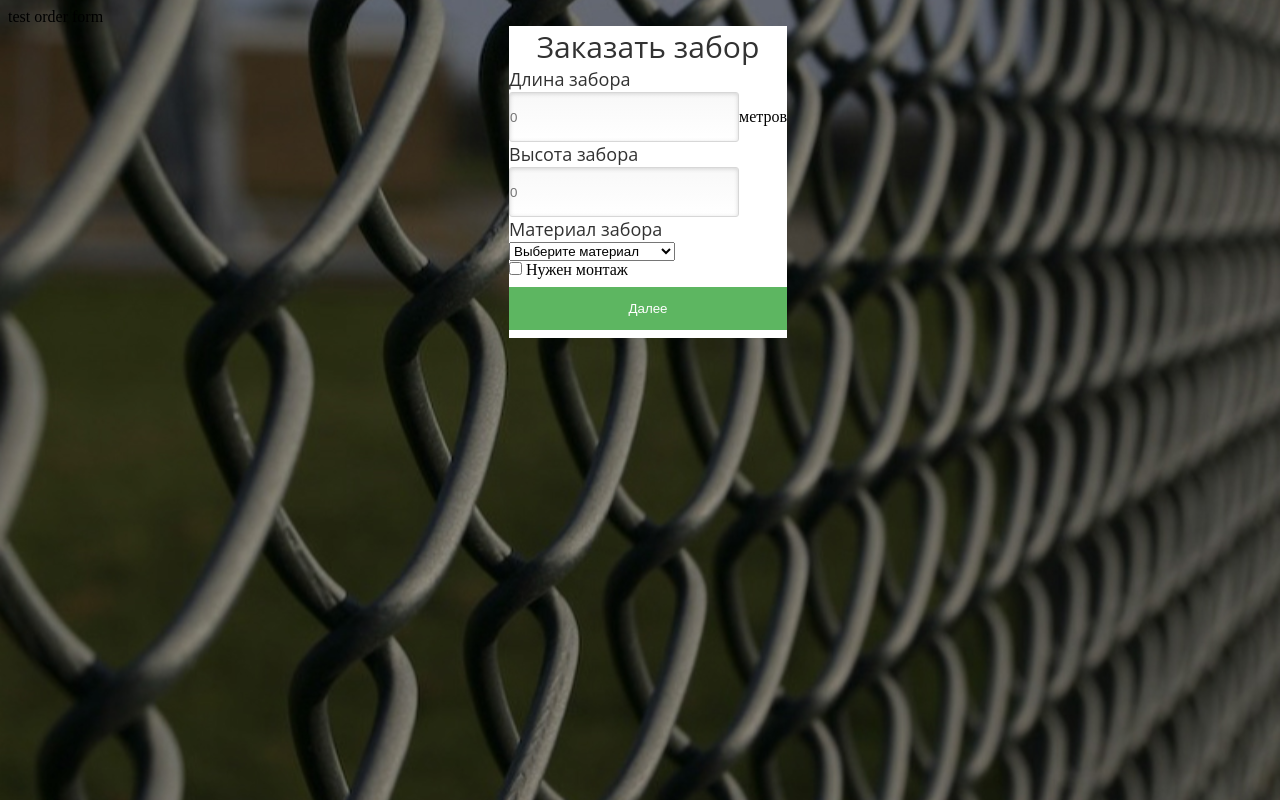
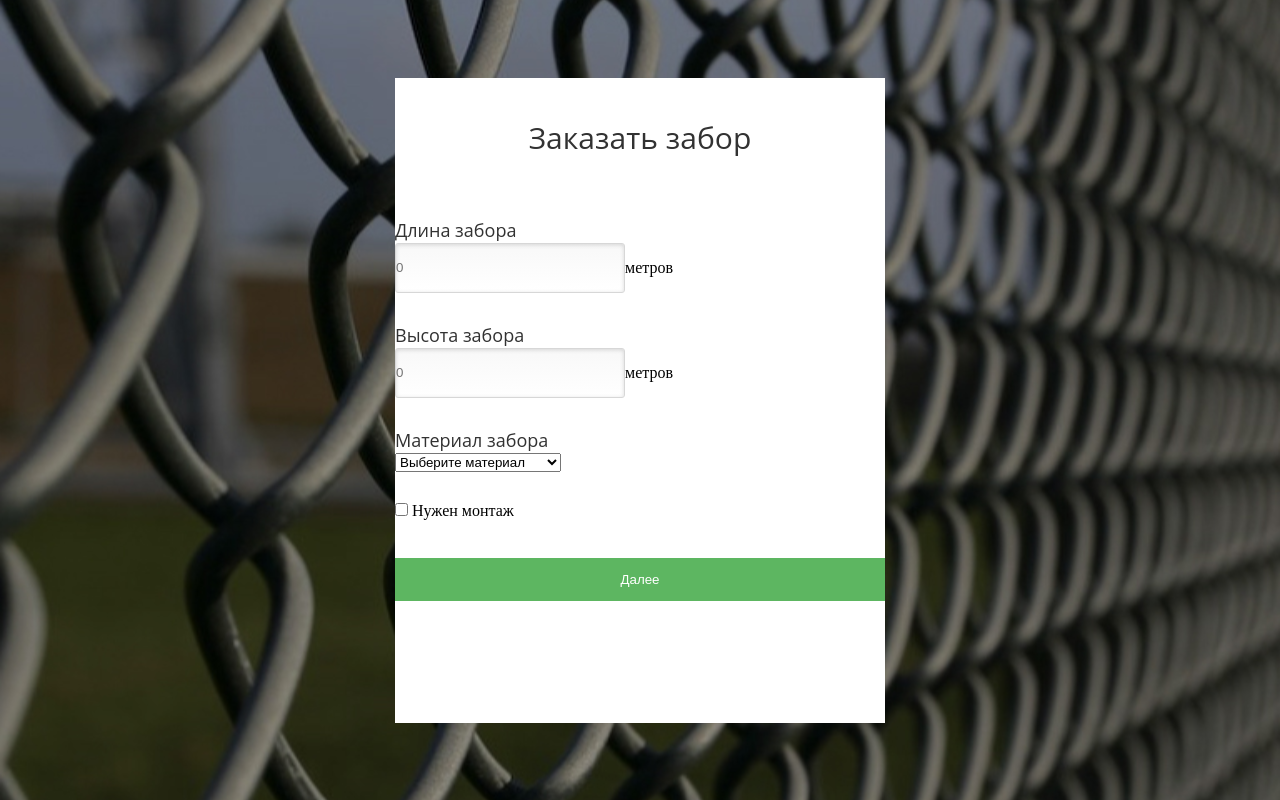
Before and after one commit to BinoTegari/test-frontend, an Angular app: page /step1 in a window 1280 px wide. Built offline with nearby package versions, Linux system fonts and the light colour scheme.

Commit message:
Борьба с версткой

```diff
--- a/src/app/app.component.html
+++ b/src/app/app.component.html
@@ -1,41 +1 @@
-test
 <router-outlet></router-outlet>
-
-
-<!-- <div class="container">
-  <form action="">
-  <div class="fence_detail">
-    <h3>Заказать забор</h3>
-    <ul>
-      <div class="block_input">
-      <li>
-        <label for="fence">Длина забора</label><br>
-        <input type="text" placeholder="0" id="fence">метров
-      </li>
-      <li>
-        <label for="heigth_fence">Высота забора</label><br>
-        <input type="text" placeholder="0" id="heigth_fence" >
-      </li>
-
-      <li>
-        <label for="material_fence">Материал забора</label><br>
-        <select name="material" size="1">
-          <option selected>Выберите материал</option>
-          <option>профнастил 400₽ за м² </option>
-          <option>модули 500₽ за м²</option>
-          <option>бетон 700₽ за м²</option>
-          <option>сетка 200₽ за м²</option>
-        </select>
-      </li>
-      <li>
-        <input type="checkbox"  name="need_install"> Нужен монтаж
-      </li>
-
-    <div class="clearfix">
-        <button type="submit" class="nextbtn">ДАЛЕЕ</button>
-    </div>
-    </div>
-    </ul>
-  </div>
-  </form>
-</div> -->
--- a/src/app/order-form/components/order-fence-detail/order-fence-detail.component.html
+++ b/src/app/order-form/components/order-fence-detail/order-fence-detail.component.html
@@ -1,21 +1,21 @@
-
 <div class="container">
     <form action="">
         <div class="fence_detail">
-      <h3>Заказать забор</h3>
+            <span class="head-title">Заказать забор</span>
             <ul>
-        <div class="block_input">
                 <li>
+                    <div style="margin: 0 auto;">
                     <label for="fence">Длина забора</label><br>
-          <input type="text" placeholder="0" id="fence">метров
+                    <input type="text" placeholder="0" id="fence"><span>метров</span>
+                    </div>
                 </li>
                 <li>
                     <label for="heigth_fence">Высота забора</label><br>
-          <input type="text" placeholder="0" id="heigth_fence" >
+                    <input type="text" placeholder="0" id="heigth_fence"><span>метров</span>
                 </li>
 
                 <li>
-          <label for="material_fence">Материал забора</label><br>
+                    <label for="material">Материал забора</label><br>
                     <select name="material" size="1">
                         <option selected>Выберите материал</option>
                         <option>профнастил 400₽ за м² </option>
@@ -25,12 +25,11 @@
                     </select>
                 </li>
                 <li>
-          <input type="checkbox"  name="need_install"> Нужен монтаж
+                    <input type="checkbox" name="need_install"> Нужен монтаж
                 </li>
 
-      <div class="clearfix">
+                <div class="nextbtn">
                     <button [routerLink]="['/step2']">Далее</button>
-      </div>
                 </div>
             </ul>
         </div>
--- a/src/app/order-form/components/order-fence-detail/order-fence-detail.component.scss
+++ b/src/app/order-form/components/order-fence-detail/order-fence-detail.component.scss
@@ -1,33 +1,28 @@
-* {
-    box-sizing: border-box;
-    margin: 0;
-    padding: 0;
-  }
-  h3 {
+
+.head-title {
+  padding: 39px 0 30px 0;
   font-family: Open Sans;
   font-style: normal;
   font-weight: normal;
   font-size: 30px;
   line-height: 41px;
   text-align: center;
+  display: inline-block;
+  width: 100%;
   color: #323232;
 }
+
 label {
   font-family: Open Sans;
   font-style: normal;
   font-weight: normal;
   font-size: 18px;
   line-height: 25px;
-
   color: #323232;
+  margin-bottom: 10px;
 }
 
-  .block_input {
-    display: flex;
-    flex-direction: column;
-    align-content: center;
-    justify-content: center;
-  }
+
 /* Set a style for all buttons */
 button {
   color: white;
@@ -39,13 +34,13 @@
   opacity: 0.9;
   background-color: #4CAF50;
 }
+
 button:hover {
   opacity: 1;
 }
-  li {
-      list-style-type: none;
-  }
-  input[type=text]{
+
+
+input[type=text] {
   width: 230px;
   height: 50px;
   background: linear-gradient(180deg, #F8F8F8 0%, rgba(243, 243, 243, 0) 100%, #F2F2F2 100%);
@@ -54,18 +49,20 @@
   box-shadow: inset 0px 1px 4px rgba(0, 0, 0, 0.15);
   border-radius: 3px;
 }
+
 .container {
-    display: flex;
-    align-items: center;
-    align-content: center;
-    justify-content: center;
-    overflow: auto;
-
+    background-color: #FFF;
+    width: 490px;
+    height: 645px;
+    padding: 0px 0px;
 
     .fence_detail {
-      /* width: 490px; */
-      /* height: 645px; */
-      margin: auto;
-      background:#ffffff;
+        ul {
+            li {
+                list-style-type: none;
+                margin: 30px 0px;
+                width: 100%;
             }
         }
+    }
+}
--- a/src/app/order-form/components/order-form.component.html
+++ b/src/app/order-form/components/order-form.component.html
@@ -1,2 +1,3 @@
-order form
-<router-outlet></router-outlet>
+<div class="container">
+    <router-outlet></router-outlet>
+</div>
--- a/src/app/order-form/components/order-form.component.scss
+++ b/src/app/order-form/components/order-form.component.scss
@@ -0,0 +1,8 @@
+.container {
+    width: 100%;
+    height: 100%;
+    display: flex;
+    justify-content: center;
+    align-items: center;
+    overflow: auto;
+}
--- a/src/styles.scss
+++ b/src/styles.scss
@@ -1,7 +1,15 @@
 /* You can add global styles to this file, and also import other style files */
+* {
+    margin: 0;
+    padding: 0;
+}
+
+html, body {
+    height: 100%;
+
+}
+
 body {
     background: url(./assets/image/bg.svg) no-repeat center center;
     background-size: cover;
-    height: 100%;
-    width: 100%;
   }
```
Lines whose indentation alone changed are shown as unchanged.
